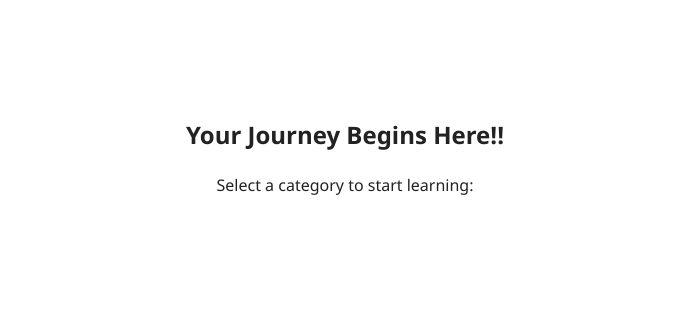
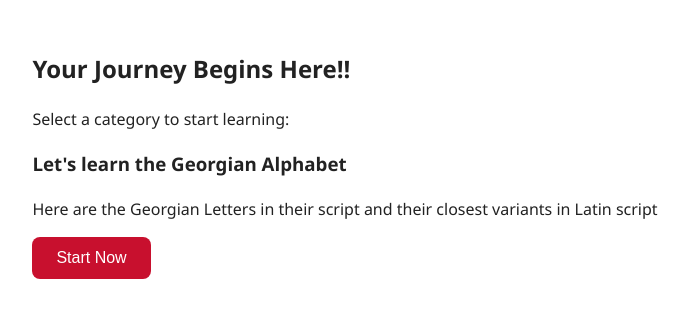
Before and after one commit to elenesturua/KartvelLingo, a React (Vite) app in the folder kartvellingo-app/: page /plans in a window 1280 px wide. Shown: the part 245-562 px from the top of the page, without its empty margins (295-984 px from the left). Built offline with nearby package versions, Linux system fonts and the light colour scheme.

Commit message:
-designed the tab intro where the users will learn the letters

```diff
--- a/kartvellingo-app/src/Plans.tsx
+++ b/kartvellingo-app/src/Plans.tsx
@@ -1,10 +1,19 @@
+import {useNavigate} from "react-router-dom";
+
+
 function Plans() {
+    const navigate = useNavigate();
+    const handleStartLetters = () => {navigate('/letters');};
     return (
-        <div style={{ padding: '3rem', textAlign: 'center' }}>
+        <div className={"plans-container"}>
             <h2>Your Journey Begins Here!! </h2>
             <p>Select a category to start learning:</p>
-            { }
+            <div className={"plan-card"} onClick={handleStartLetters}>
+                <h3> Let's learn the Georgian Alphabet </h3>
+                <p>Here are the Georgian Letters in their script and their closest variants in Latin script</p>
+                <button className={"start-button"}>Start Now </button>
         </div>
+            </div>
     );
 }
 
```
Also changed, not shown: kartvellingo-app/src/letters.tsx (added).
